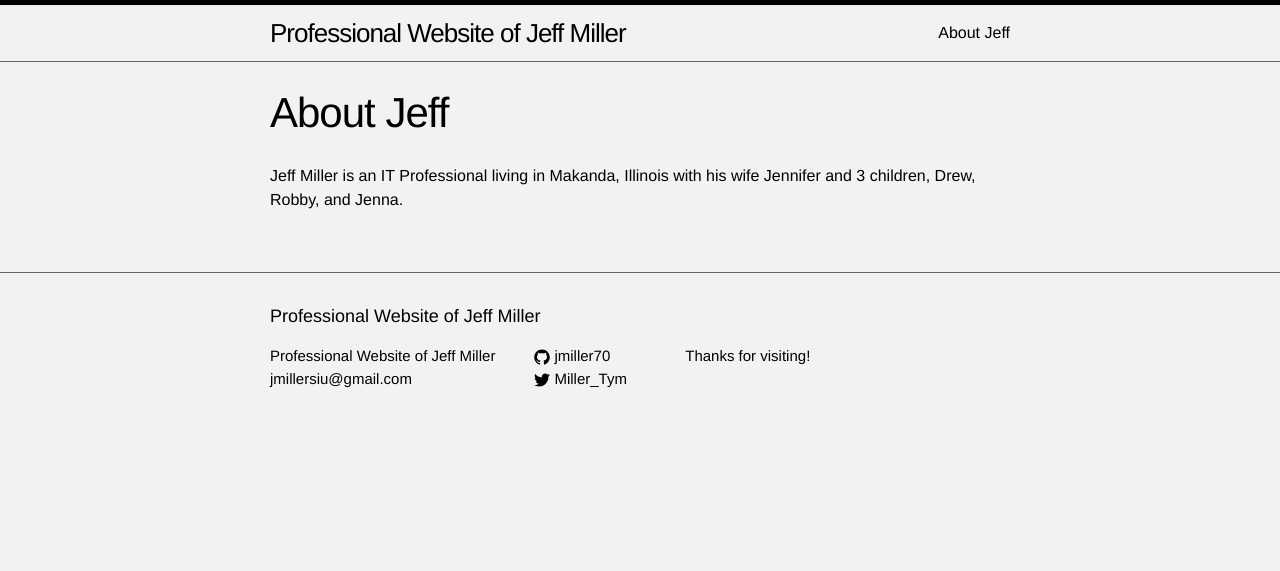
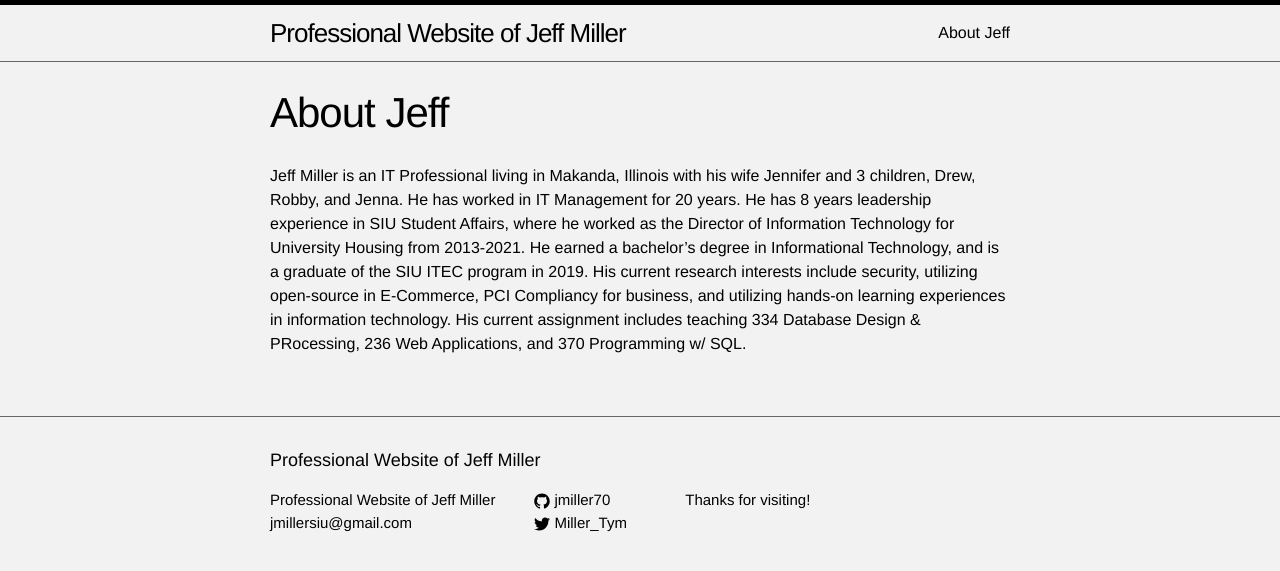
Before and after one commit to jmillersiu/jmillersiu.github.io, a Jekyll site: the page built from about.md, in a window 1280 px wide. Shown: the top 571 px of the page. Built offline with Jekyll 4.4.1, drawn with Linux system fonts in a browser that asks for light colours.

Commit message:
Update about.md

```diff
--- a/about.md
+++ b/about.md
@@ -5,4 +5,4 @@
 ---
 
 Jeff Miller is an IT Professional living in Makanda, Illinois with his wife
-Jennifer and 3 children, Drew, Robby, and Jenna.
+Jennifer and 3 children, Drew, Robby, and Jenna. He has worked in IT Management for 20 years. He has 8 years leadership experience in SIU Student Affairs, where he worked as the Director of Information Technology for University Housing from 2013-2021. He earned a bachelor's degree in Informational Technology, and is a graduate of the SIU ITEC program in 2019. His current research interests include security, utilizing open-source in E-Commerce, PCI Compliancy for business, and utilizing hands-on learning experiences in information technology. His current assignment includes teaching 334 Database Design & PRocessing, 236 Web Applications, and 370 Programming w/ SQL.
```
